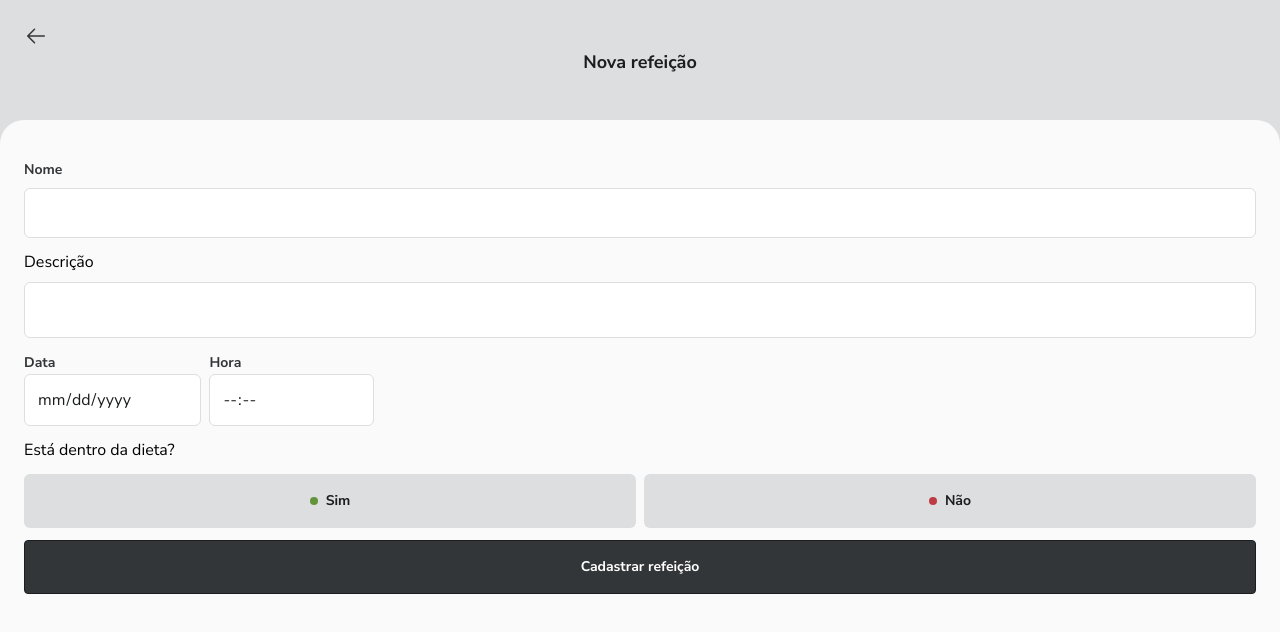
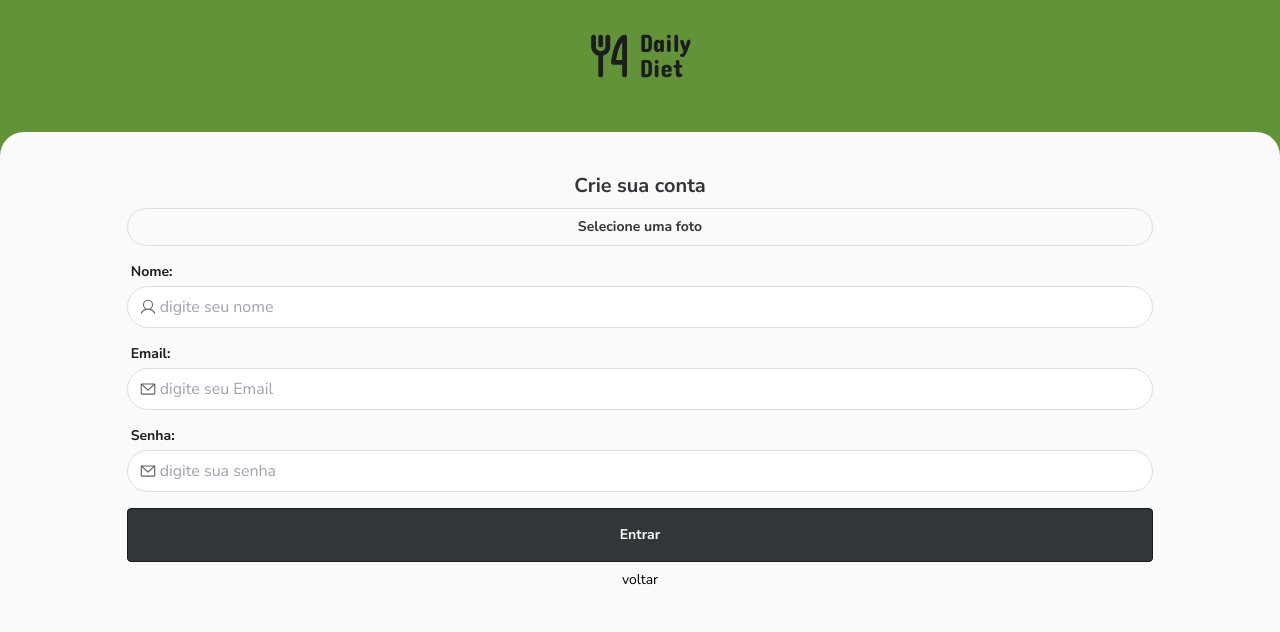
Before and after one commit to EduardoNGomes/Daily_Diet_Front-end, a React (Vite) app: page / in a window 1280 px wide. Shown: the top 632 px of the page. Built offline with nearby package versions, Linux system fonts and the light colour scheme.

Commit message:
Feature:Create page SignUp

```diff
--- a/src/App.tsx
+++ b/src/App.tsx
@@ -1,15 +1,15 @@
 import { Home } from './pages/Home'
 import { Metrics } from './pages/Metrics'
 import { New } from './pages/New'
-import { CreatedOnDiet } from './pages/CreatedOnDiet'
-import { CreatedOffDiet } from './pages/CreatedOffDiet'
+import { Created } from './pages/Created'
 import { Details } from './pages/Details'
 import { Edit } from './pages/Edit'
+import { SignUp } from './pages/SigUp'
 
 export const App = () => {
   return (
     <>
-      <New />
+      <SignUp />
     </>
   )
 }
--- /dev/null
+++ b/src/pages/Created.tsx
@@ -0,0 +1,21 @@
+import imgOnDiet from '../assets/on-diet.png'
+import imgOffDiet from '../assets/off-diet.png'
+import { TemplatePageCreated } from '../components/TemplatePageCreated'
+
+export const Created = () => {
+  const params = {
+    isOnDiet: false,
+  }
+  const handleChangePage = () => {
+    console.log('hi')
+  }
+
+  return (
+    <TemplatePageCreated
+      onClick={handleChangePage}
+      onDiet={params.isOnDiet === true}
+      imgSrc={params.isOnDiet === true ? imgOnDiet : imgOffDiet}
+      title={params.isOnDiet === true ? 'Continue assim!' : 'Que pena!'}
+    />
+  )
+}
--- a/src/pages/CreatedOffDiet.tsx
+++ /dev/null
@@ -1,17 +0,0 @@
-import imgOffDiet from '../assets/off-diet.png'
-import { TemplatePageCreated } from '../components/TemplatePageCreated'
-
-export const CreatedOffDiet = () => {
-  const handleChangePage = () => {
-    console.log('hi')
-  }
-
-  return (
-    <TemplatePageCreated
-      onClick={handleChangePage}
-      onDiet={false}
-      imgSrc={imgOffDiet}
-      title={'Que pena!'}
-    />
-  )
-}
--- a/src/pages/CreatedOnDiet.tsx
+++ /dev/null
@@ -1,17 +0,0 @@
-import imgOnDiet from '../assets/on-diet.png'
-import { TemplatePageCreated } from '../components/TemplatePageCreated'
-
-export const CreatedOnDiet = () => {
-  const handleChangePage = () => {
-    console.log('hi')
-  }
-
-  return (
-    <TemplatePageCreated
-      onClick={handleChangePage}
-      onDiet={true}
-      imgSrc={imgOnDiet}
-      title={'Continue assim!'}
-    />
-  )
-}
--- /dev/null
+++ b/src/pages/SigUp.tsx
@@ -0,0 +1,120 @@
+import { EnvelopeSimple, User } from '@phosphor-icons/react'
+import { Button } from '../components/Button'
+import { LayoutPag } from '../components/LayoutPage'
+import { Section } from '../components/Section'
+
+import imgLogo from '../assets/Logo.svg'
+import { ChangeEvent, useState } from 'react'
+
+export const SignUp = () => {
+  const [imageSelected, setImageSelected] = useState<string | null>(null)
+
+  const handleImageSelect = (e: ChangeEvent<HTMLInputElement>) => {
+    const { files } = e.target
+
+    if (!files) {
+      return
+    }
+
+    const previewURL = URL.createObjectURL(files[0])
+    setImageSelected(previewURL)
+  }
+
+  const handleClick = () => {
+    console.log('hi')
+  }
+  return (
+    <LayoutPag color="bg-green-dark">
+      <img src={imgLogo} alt="" className="mx-auto h-28 w-28" />
+
+      <Section>
+        <h1 className="text-xl font-bold text-gray-2">Crie sua conta</h1>
+        <form className="flex w-5/6 flex-col gap-4">
+          <div className="relative flex flex-col gap-1">
+            <label
+              htmlFor="image"
+              className="rounded-full border border-gray-6 py-2 text-center text-sm font-bold text-gray-2 outline-green-mid focus:outline-green-mid"
+            >
+              Selecione uma foto
+            </label>
+            <input
+              type="file"
+              name="image"
+              id="image"
+              className="hidden"
+              placeholder="digite seu nome"
+              onChange={handleImageSelect}
+            />
+            {imageSelected && (
+              <img
+                src={imageSelected}
+                alt=""
+                className="mx-auto h-20 w-20 rounded-full object-cover"
+              />
+            )}
+          </div>
+
+          <div className="relative flex flex-col gap-1">
+            <label
+              htmlFor="name"
+              className="ml-1 text-sm font-bold text-gray-1"
+            >
+              Nome:
+            </label>
+            <User size={18} className="absolute bottom-3 left-3 text-gray-3" />
+            <input
+              type="text"
+              name="name"
+              id="name"
+              className="rounded-full border border-gray-6 py-2 pl-8 pr-2 text-gray-2 outline-green-mid focus:outline-green-mid"
+              placeholder="digite seu nome"
+            />
+          </div>
+
+          <div className="relative flex flex-col gap-1">
+            <label
+              htmlFor="email"
+              className="ml-1 text-sm font-bold text-gray-1"
+            >
+              Email:
+            </label>
+            <EnvelopeSimple
+              size={18}
+              className="absolute bottom-3 left-3 text-gray-3"
+            />
+            <input
+              type="text"
+              name="email"
+              id="email"
+              className="rounded-full border border-gray-6 py-2 pl-8 pr-2 text-gray-2 outline-green-mid focus:outline-green-mid"
+              placeholder="digite seu Email"
+            />
+          </div>
+
+          <div className="relative flex flex-col gap-1">
+            <label
+              htmlFor="password"
+              className="ml-1 text-sm font-bold text-gray-1"
+            >
+              Senha:
+            </label>
+            <EnvelopeSimple
+              size={18}
+              className="absolute bottom-3 left-3 text-gray-3"
+            />
+            <input
+              type="password"
+              name="password"
+              id="password"
+              className="rounded-full border border-gray-6 py-2 pl-8 pr-2 text-gray-2 outline-green-mid focus:outline-green-mid"
+              placeholder="digite sua senha"
+            />
+          </div>
+
+          <Button onClick={handleClick} title="Entrar" />
+        </form>
+        <button className="w-5/6 text-sm">voltar</button>
+      </Section>
+    </LayoutPag>
+  )
+}
```
